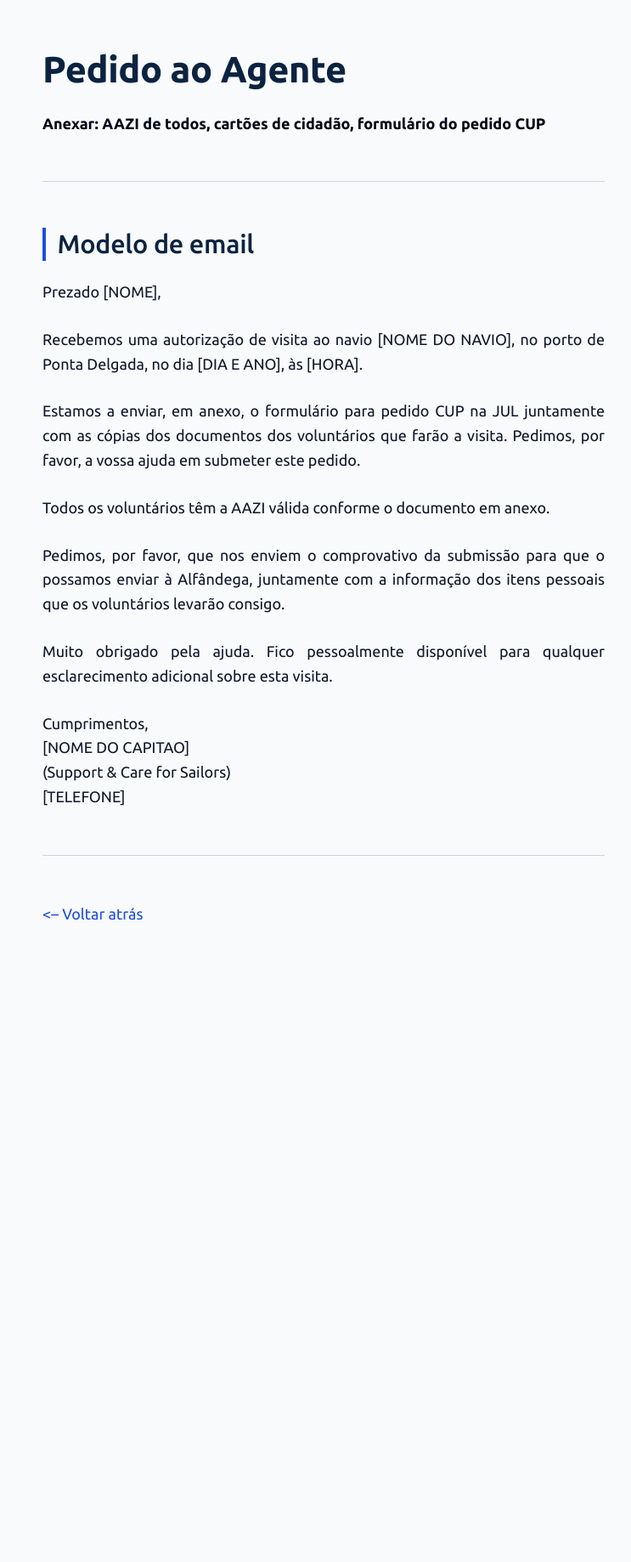
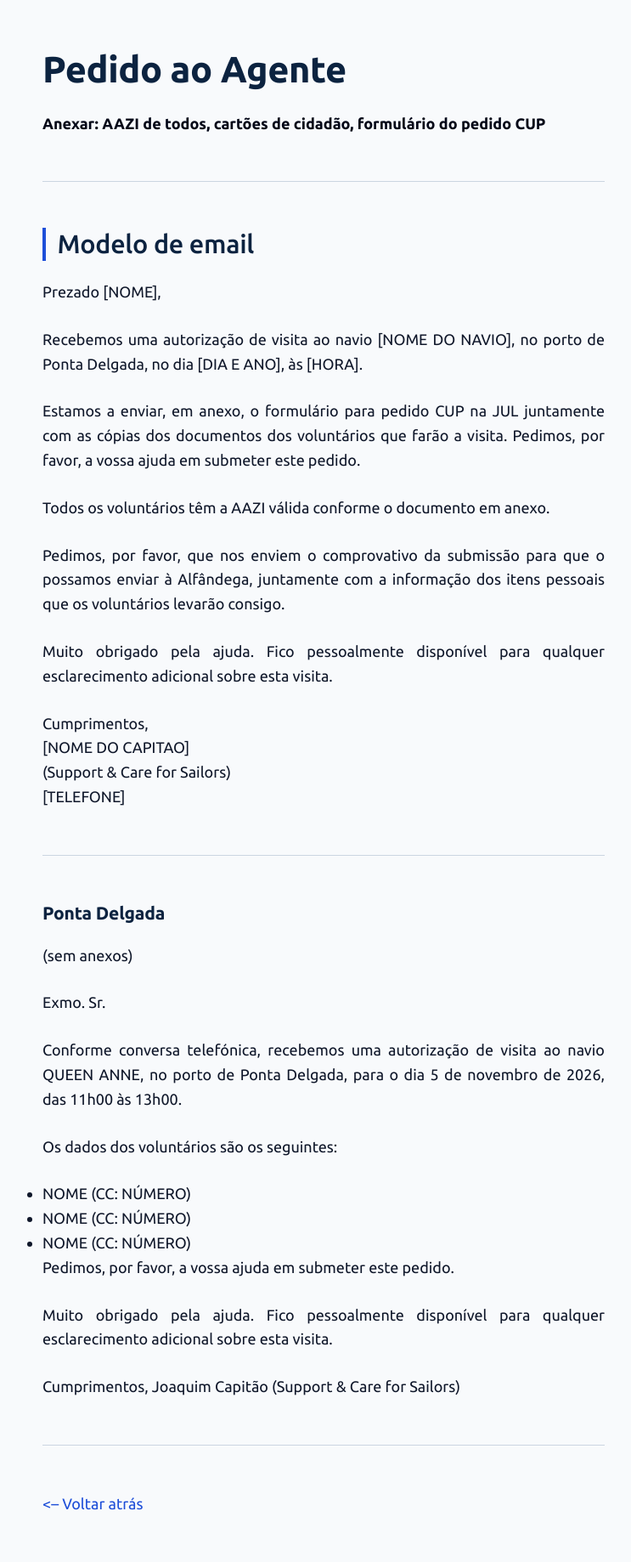
Before and after one commit to tep-pdl/tep-pdl.github.io, a Jekyll site: the page built from secretariado/pedido-ao-agente.md, in a window 1280 px wide. Shown: the whole page at 85% size, without its empty margins (259-1002 px from the left). Built offline with Jekyll 4.4.1, drawn with Linux system fonts in a browser that asks for light colours; our own code applies the rules of GitHub Pages for plain Markdown files; before the commit the page ends 1144 px from its top, so only the background shows below that.

Commit message:
Update pedido-ao-agente.md

```diff
--- a/secretariado/pedido-ao-agente.md
+++ b/secretariado/pedido-ao-agente.md
@@ -22,7 +22,28 @@ Cumprimentos,
 (Support & Care for Sailors)
 [TELEFONE]
 
+---
+### Ponta Delgada
 
+(sem anexos)
+
+Exmo. Sr.
+
+Conforme conversa telefónica, recebemos uma autorização de visita ao navio QUEEN ANNE, no porto de Ponta Delgada, para o dia 5 de novembro de 2026, das 11h00 às 13h00.
+
+Os dados dos voluntários são os seguintes:
+
+- NOME (CC: NÚMERO)
+- NOME (CC: NÚMERO)
+- NOME (CC: NÚMERO)
+
+Pedimos, por favor, a vossa ajuda em submeter este pedido.
+
+Muito obrigado pela ajuda. Fico pessoalmente disponível para qualquer esclarecimento adicional sobre esta visita.
+
+Cumprimentos,
+Joaquim Capitão
+(Support & Care for Sailors)
 
 
 
```
